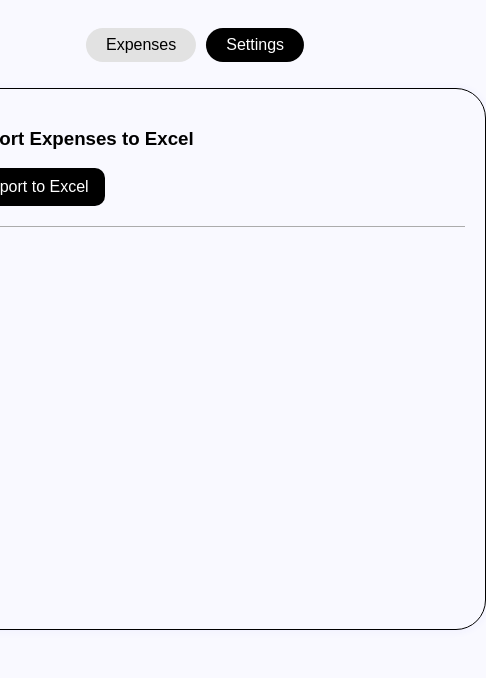
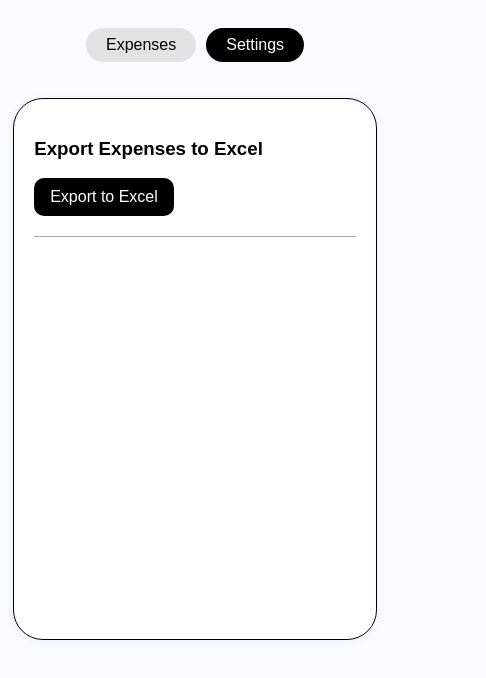
Before and after one commit to akbaralinabiev/expense-tracker, a React (Create React App) app: page / in a window 390 px wide. Both pictures are taken after a click on the button "Settings". Shown: the top 678 px of the page, 486 px wide, since content can reach past the window. Built offline with nearby package versions, Linux system fonts and the light colour scheme.

Commit message:
media query in settings section

```diff
--- a/src/components/main.css
+++ b/src/components/main.css
@@ -34,7 +34,7 @@ body {
      }
 }
 
-@media (max-width: 540px) {
+@media (max-width: 620px) {
      .expense-tracker_header {
           flex-direction: column;
           gap: 15px;
@@ -75,6 +75,12 @@ body {
           -moz-border-radius: 10px;
           -ms-border-radius: 10px;
           -o-border-radius: 10px;
+     }
+
+     .settings-container {
+          height: 500px;
+          max-width: 86%;
+          padding: 20px;
      }
 }
 
@@ -318,8 +324,9 @@ body {
      background-color: #2e2e2e;
 }
 
-.settings-view{
-     marign: 0;
+.settings-view {
+     margin: 0;
+     padding: 90px 0;
 }
 
 .settings-container {
@@ -329,6 +336,7 @@ body {
      width: 500px;
      flex-direction: column;
      padding: 20px;
+     background: white;
      border-radius: 30px;
      border: 1px solid #000000;
      box-shadow: 0px 1px 10px 0px rgba(54, 50, 255, 0.05);
```
